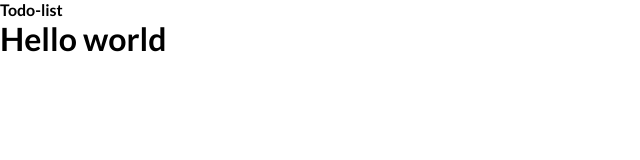
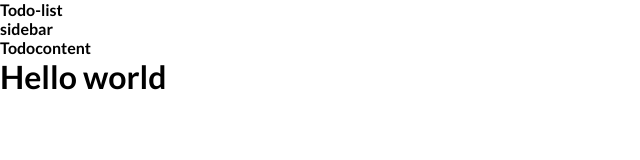
Before and after one commit to MacJ13/todo-list, a website built with webpack: page dist/index.html in a window 1280 px wide. Shown: the whole page, without its empty margins (0-640 px from the left). Built offline with nearby package versions, Linux system fonts and the light colour scheme.

Commit message:
Add elements

```diff
--- a/dist/index.html
+++ b/dist/index.html
@@ -11,8 +11,8 @@
   <body>
     <div id="container">
       <div class="header">Todo-list</div>
-      <div class="sidebar"></div>
-      <div class="todo-content"></div>
+      <div class="sidebar">sidebar</div>
+      <div class="todo-content">Todocontent</div>
     </div>
   </body>
 </html>
```
